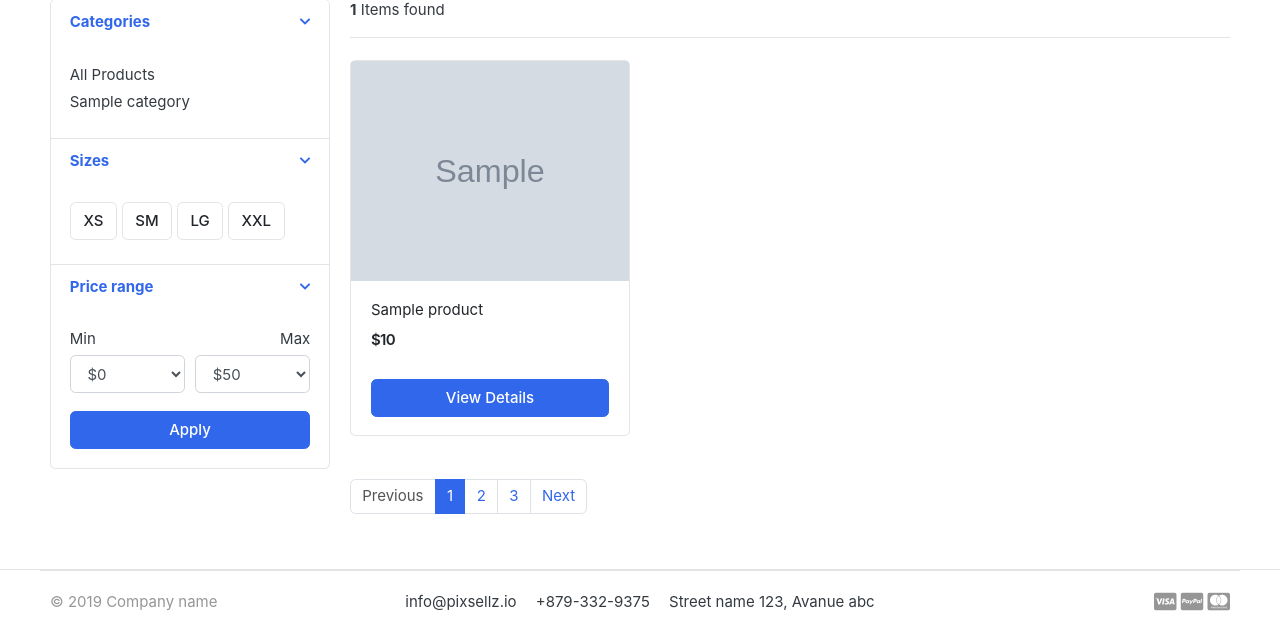
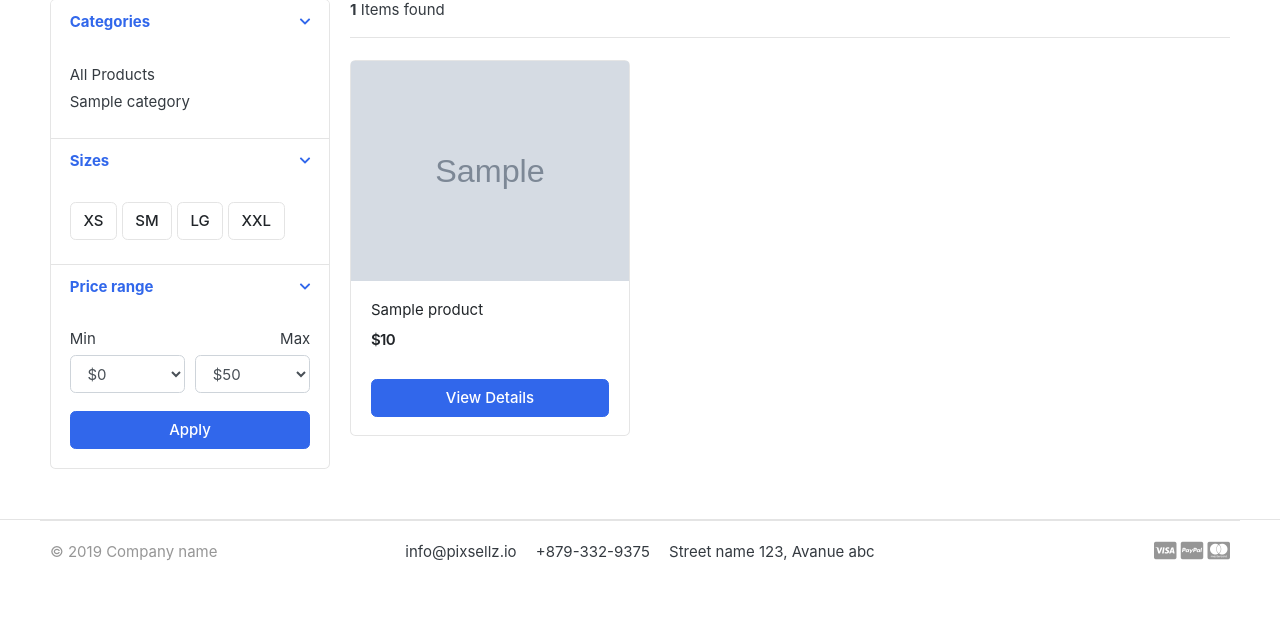
Before and after one commit to Python-David/abatua, a Django app: template templates/store/store.html in a window 1280 px wide. Shown: the part 295-929 px from the top of the page. After the commit the page ends 856 px from the top, so only its background shows below. Run offline with Django 3.2, Linux system fonts and the light colour scheme; the template is opened without the code that fills it: most values are stand-ins (such as "Sample title", 1, 10 or a date in 2020); grey boxes marked "Sample" are stand-in pictures; some libraries are stand-ins or nearby versions; some web fonts are replaced.

Commit message:
View: Completed pagination

```diff
--- a/store/views.py
+++ b/store/views.py
@@ -13,10 +13,10 @@ def store(request, category_slug=None):
         products = get_list_or_404(Product, is_available=True, category__in=categories)
     else:
         products = Product.objects.filter(is_available=True)
-        paginator = Paginator(products, 3)
-        page = request.GET.get('page')
-        paged_products = paginator.get_page(page)
 
+    paginator = Paginator(products, 3)
+    page = request.GET.get('page')
+    paged_products = paginator.get_page(page)
     product_count = len(products)
 
     context = {
--- a/templates/store/store.html
+++ b/templates/store/store.html
@@ -151,13 +151,29 @@
 
 
 <nav class="mt-4" aria-label="Page navigation sample">
-  <ul class="pagination">
-    <li class="page-item disabled"><a class="page-link" href="#">Previous</a></li>
-    <li class="page-item active"><a class="page-link" href="#">1</a></li>
-    <li class="page-item"><a class="page-link" href="#">2</a></li>
-    <li class="page-item"><a class="page-link" href="#">3</a></li>
-    <li class="page-item"><a class="page-link" href="#">Next</a></li>
-  </ul>
+	{% if products.has_other_pages %}
+	  <ul class="pagination">
+		  {% if products.has_previous %}
+			<li class="page-item"><a class="page-link" href="?page={{ products.previous_page_number }}">Previous</a></li>
+		  {% else %}
+			<li class="page-item disabled"><a class="page-link" href="#">Previous</a></li>
+		  {% endif %}
+
+		  {% for i in products.paginator.page_range %}
+		  {% if products.number == i %}
+			<li class="page-item active"><a class="page-link" href="#">{{i}}</a></li>
+		  {% else %}
+		  	<li class="page-item"><a class="page-link" href="?page={{i}}">{{i}}</a></li>
+		  {% endif %}
+		  {% endfor %}
+
+		  {% if products.has_next %}
+			<li class="page-item"><a class="page-link" href="?page={{ products.next_page_number }}">Next</a></li>
+		  {% else %}
+			<li class="page-item disabled"><a class="page-link" href="#">Next</a></li>
+		  {% endif %}
+	  </ul>
+	{% endif %}
 </nav>
 
 	</main> <!-- col.// -->
```
